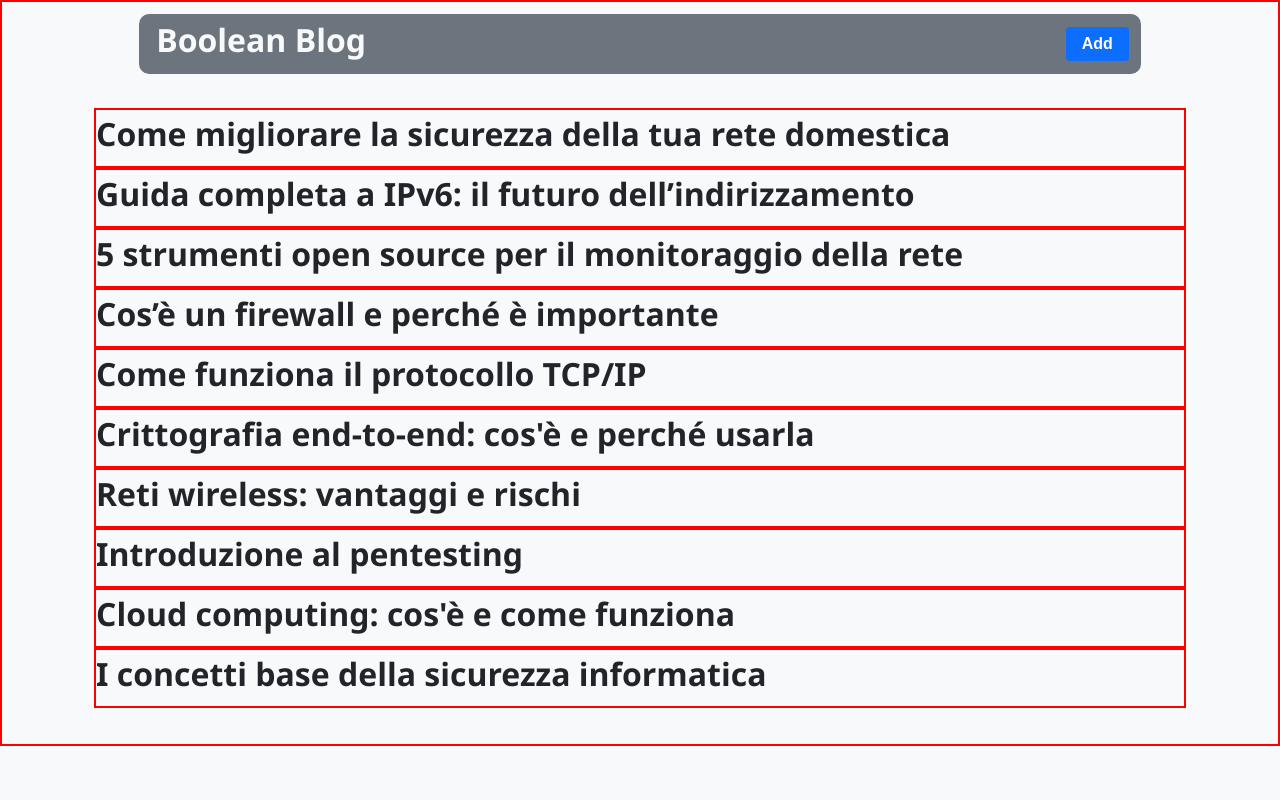
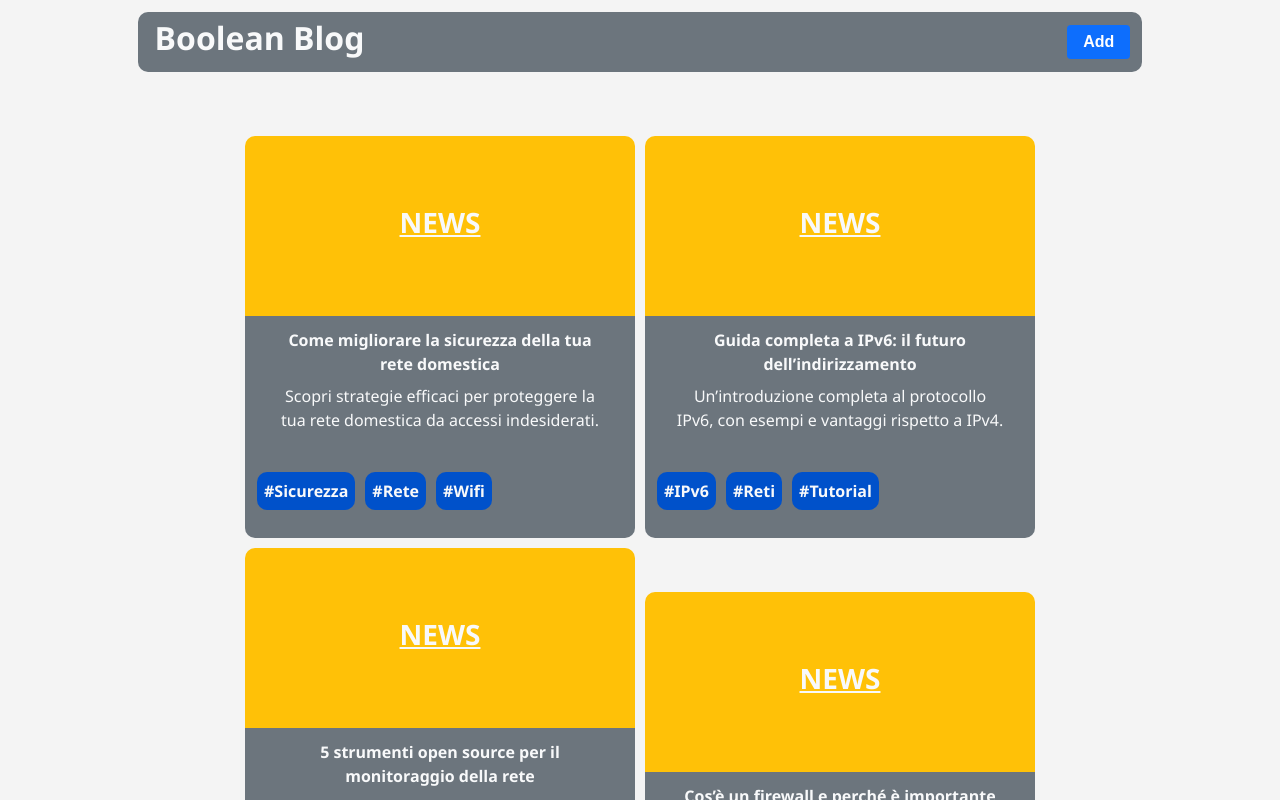
Before and after one commit to raff-E12/react-form, a React (Vite) app: page / in a window 1280 px wide. Shown: the top 800 px of the page. Built offline with nearby package versions, Linux system fonts and the light colour scheme.

Commit message:
feat: Modifice di stile del progetto

```diff
--- a/index.html
+++ b/index.html
@@ -5,6 +5,7 @@
     <link rel="icon" type="image/svg+xml" href="/vite.svg" />
     <meta name="viewport" content="width=device-width, initial-scale=1.0" />
     <title>Blog e Notizie</title>
+    <link rel="stylesheet" href="https://cdnjs.cloudflare.com/ajax/libs/font-awesome/6.7.2/css/all.min.css" integrity="sha512-Evv84Mr4kqVGRNSgIGL/F/aIDqQb7xQ2vcrdIwxfjThSH8CSR7PBEakCr51Ck+w+/U6swU2Im1vVX0SVk9ABhg==" crossorigin="anonymous" referrerpolicy="no-referrer" />
   </head>
   <body>
     <div id="root"></div>
--- a/src/App.css
+++ b/src/App.css
@@ -5,7 +5,7 @@
 
 #root {
   width: 100%;
-  border: 2px solid red;
+  background-color: var(--gray);
   display: flex;
   align-items: center;
   justify-content: flex-start;
@@ -37,11 +37,67 @@
 }
 
 .content-cards{
-  border: 2px solid red;
+  gap: 10px;
+  width: auto;
+  display: flex;
+  flex-direction: row;
+  flex-wrap: wrap;
+  align-items: center;
+  padding: 30px;
+  justify-content: center;
 }
 
 .cards{
-  border: 2px solid red;
+  width: 390px;
+  border-radius: 10px;
+  overflow: hidden;
+}
+
+.box-img-card{
+  width: auto;
+  height: 180px;
+  align-items: center;
+  justify-content: center;
+  background-color: var(--warning);
+  color: var(--light);
+  text-transform: uppercase;
+  text-decoration: underline;
+}
+
+.text-card{
+  width: auto;
+  align-items: center;
+  justify-content: center;
+  flex-direction: column;
+  text-align: center;
+  padding: 12px;
+  color: var(--light);
+  background-color: var(--secondary);
+}
+
+.text-card h4, .text-card p{
+  width: 90%;
+}
+
+.tags.d-flex{
+  width: 100%;
+  background-color: var(--secondary);
+  align-items: center;
+  justify-content: flex-start;
+  flex-direction: row;
+  flex-wrap: wrap;
+  gap: 10px;
+  padding: 12px;
+}
+
+.tag{
+  width: auto;
+  background-color: var(--blue);
+  color: var(--light);
+  padding: 7px;
+  border-radius: 10px;
+  text-transform: capitalize;
+  font-weight: 700;
 }
 
 /***** End Css Styles Sections *****/
--- a/src/App.jsx
+++ b/src/App.jsx
@@ -1,5 +1,6 @@
 import './App.css'
 import Cards from './assets/Cards'
+import ContentCards from './assets/ContentCards'
 
 function App() {
   return (
@@ -11,7 +12,7 @@ function App() {
       </div>
     </header>
     <div className='container p-4 overflow-box'>
-      <Cards />
+      <ContentCards />
     </div>
     </>
   )
--- a/src/assets/Cards.jsx
+++ b/src/assets/Cards.jsx
@@ -7,8 +7,21 @@ export default function Cards() {
       <>
         {IsNews.map(element => {
             return(
-              <div className='cards'>
-                <h2>{element.titolo}</h2>
+              <div className='cards' key={element.id}>
+                <div className='box-img-card d-flex'>
+                  <h3>News</h3>
+                </div>
+                <div className='text-card d-flex'>
+                  <h4>{element.titolo}</h4>
+                  <p>{element.riassunto}</p>
+                </div>
+                <div className='tags d-flex p-2'>
+                    {element.tag.map( tags => {
+                      return(
+                        <p className='tag'>#{tags}</p>
+                      )
+                    })}
+                  </div>
               </div>
             )
         })}
--- a/src/assets/ContentCards.jsx
+++ b/src/assets/ContentCards.jsx
@@ -3,7 +3,7 @@ import Cards from './Cards'
 
 export default function ContentCards() {
   return (
-    <div className='content-cards'>
+    <div className='content-cards container'>
         <Cards/>
     </div>
   )
```
